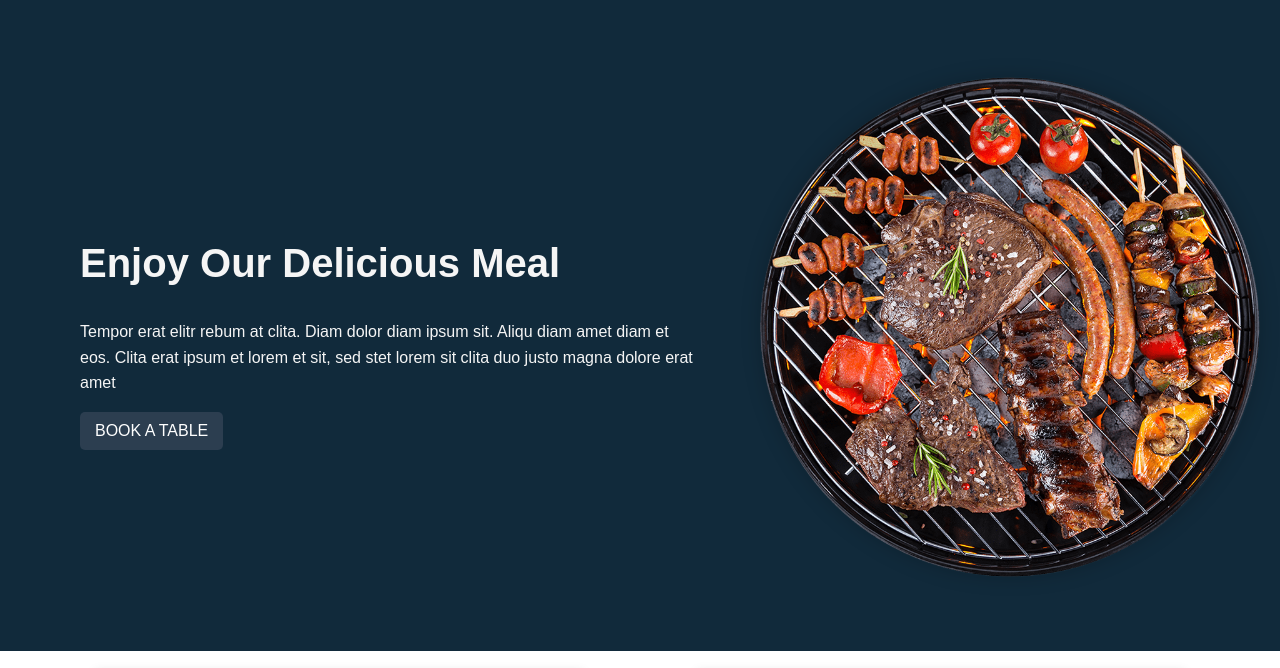
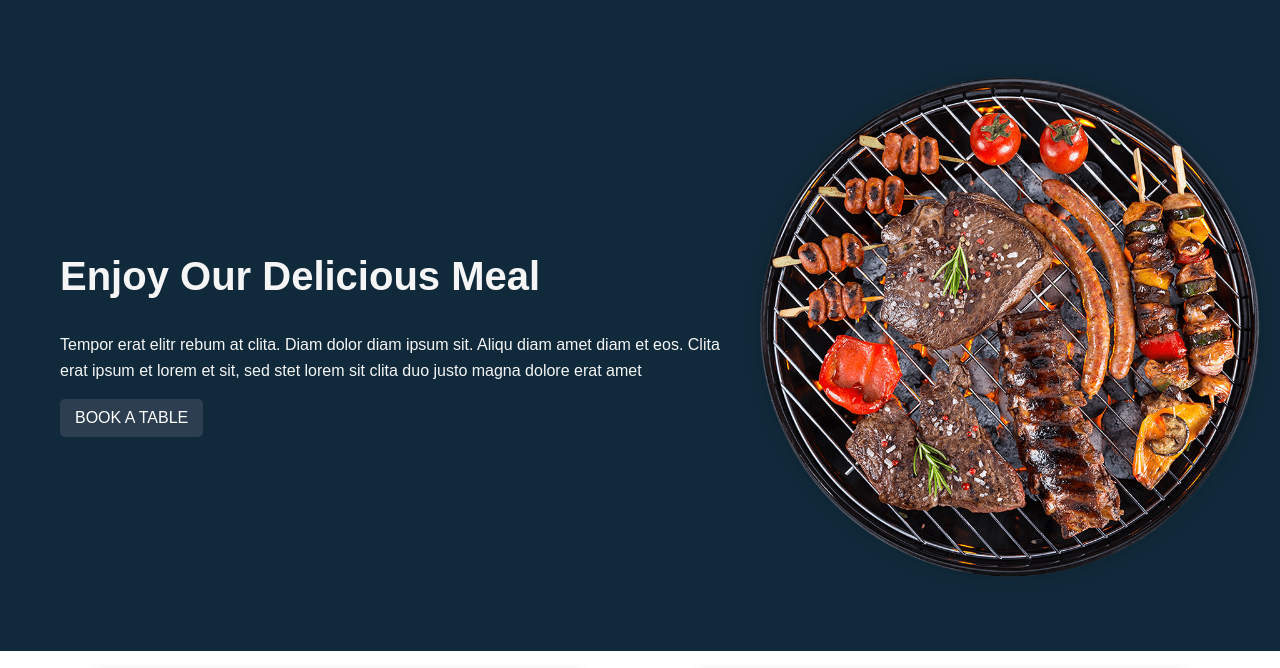
Before and after one commit to umangrathod11/responsive, a plain HTML site: page index.html in a window 1280 px wide. Shown: the part 117-785 px from the top of the page. Drawn offline with Linux system fonts and the light colour scheme.

Commit message:
add a project

```diff
--- a/index.css
+++ b/index.css
@@ -98,10 +98,8 @@ body {
   }
 
   .text-box {
-    width: 60%;
-    float: left;
-    padding:  40px;
-      margin: 20px;
+
+    padding:  0px 40px;
 
   }
   .img-circle{
```
